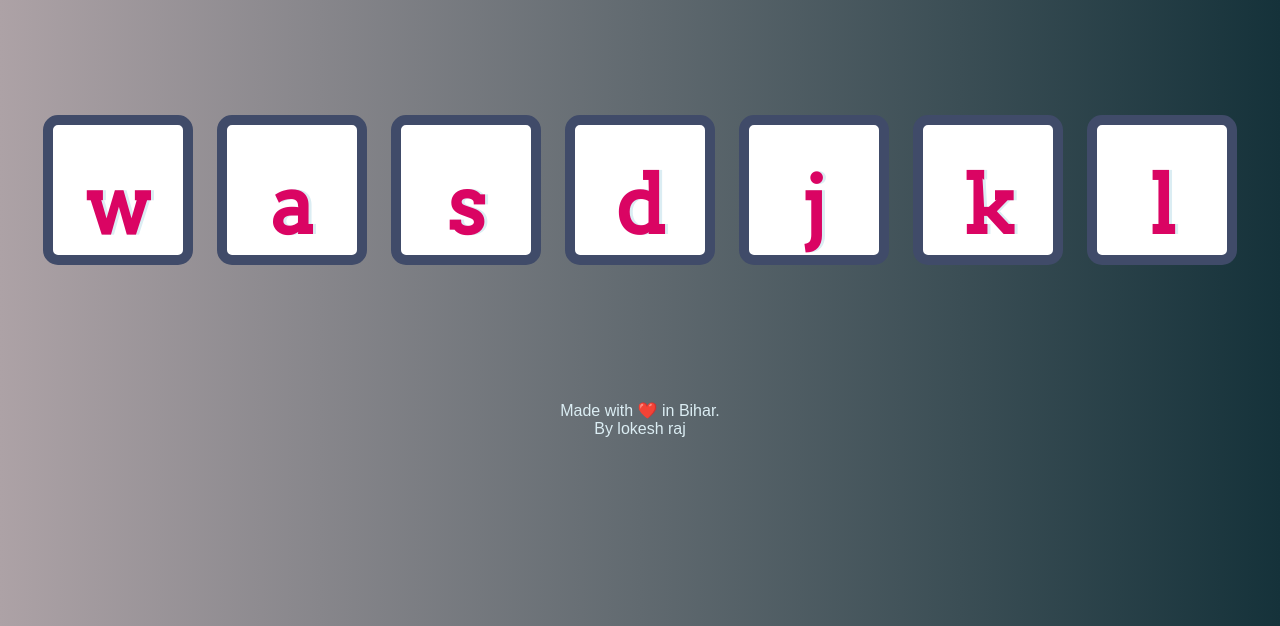
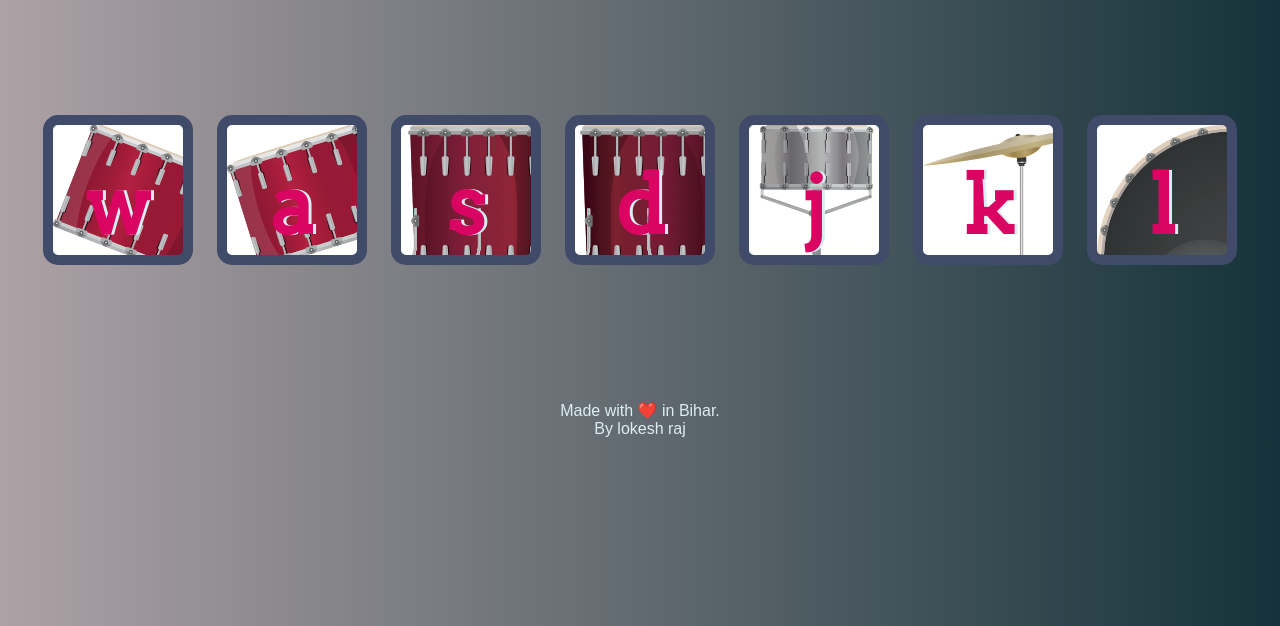
Before and after one commit to lokeshraj851134/drumkit, a plain HTML site: page index.html in a window 1280 px wide. Shown: the part 174-800 px from the top of the page. Drawn offline with Linux system fonts and the light colour scheme.

Commit message:
Update styles.css

```diff
--- a/styles.css
+++ b/styles.css
@@ -17,36 +17,36 @@ footer {
 }
 
 .w {
-  background-image: url(images/tom1.png) ;
+  background-image: url(/drumkit/tom1.png) ;
 
 }
 
 .a {
-  background-image: url(images/tom2.png) ;
+  background-image: url(/drumkit/tom2.png) ;
 
 
 }
 
 .s {
-  background-image: url(images/tom3.png) ;
+  background-image: url(/drumkit/tom3.png) ;
 
 
 }
 
 .d {
-  background-image: url(images/tom4.png) ;
+  background-image: url(/drumkit/tom4.png) ;
 }
 
 .j {
-  background-image: url(images/snare.png) ;
+  background-image: url(/drumkit/snare.png) ;
 }
 
 .k {
-  background-image: url(images/crash.png) ;
+  background-image: url(/drumkit/crash.png) ;
 }
 
 .l {
-  background-image: url(images/kick.png) ;
+  background-image: url(/drumkit/kick.png) ;
 }
 
 .set {
```
